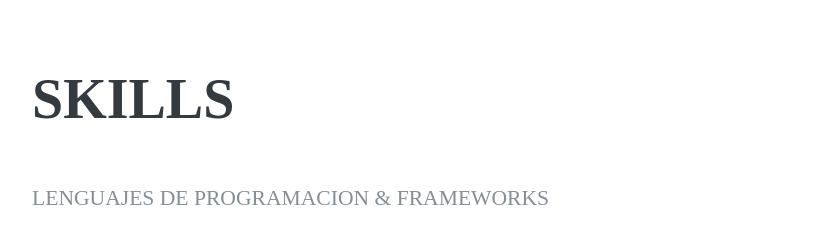
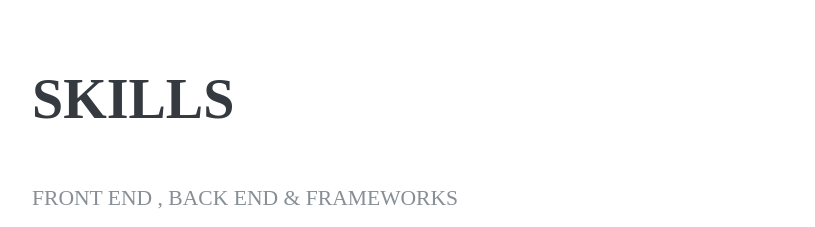
Before and after one commit to rodrigoarismendi30/curriculum, a plain HTML site: page index.html in a window 1280 px wide. Shown: the part 2439-2666 px from the top of the page, without its empty margins (288-1103 px from the left). Drawn offline with nearby package versions, Linux system fonts and the light colour scheme; a web font is replaced by a local one.

Commit message:
Update index.html

```diff
--- a/index.html
+++ b/index.html
@@ -153,7 +153,7 @@
         <div class="my-auto">
           <h2 class="mb-5">Skills</h2>
 
-          <div class="subheading mb-3">Lenguajes de Programacion &amp; Frameworks</div>
+          <div class="subheading mb-3">Front End , Back End  &amp; Frameworks</div>
           <ul class="list-inline list-icons">
             <li class="list-inline-item">
               <i class="devicons devicon-html5-plain-wordmark"></i>
```
